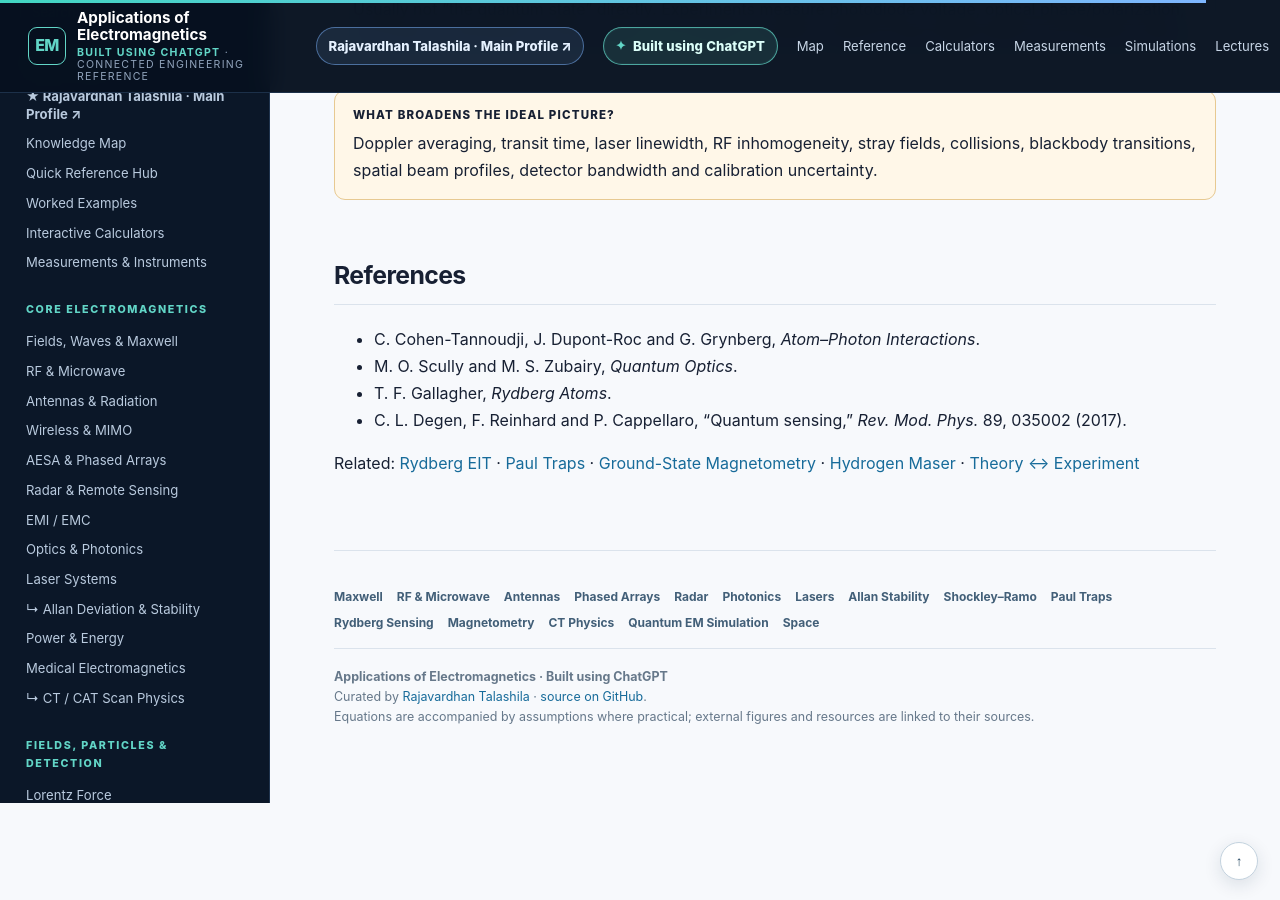
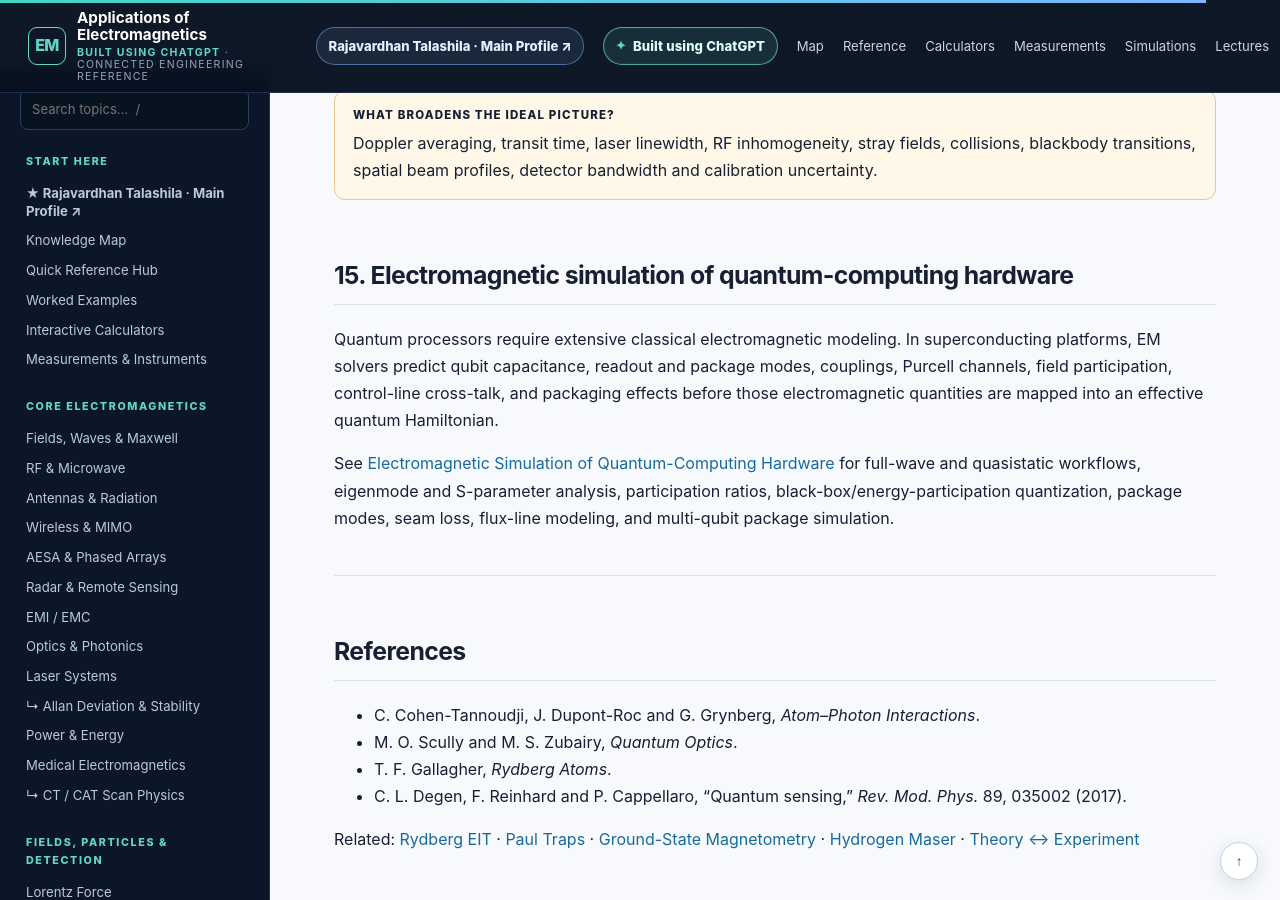
Before and after one commit to RajavardhanT/Electromagnetics_Applications, a Jekyll site: the page built from quantum/index.md, in a window 1280 px wide and 900 px high, scrolled down 4529 px. Built offline with Jekyll 4.4.1, drawn with Linux system fonts in a browser that asks for light colours.

Commit message:
Link EM simulation from quantum technologies

```diff
--- a/quantum/index.md
+++ b/quantum/index.md
@@ -134,6 +134,14 @@ Many atomic-sensing experiments can treat the applied laser/RF fields classicall
 
 <div class="engineering"><span class="callout-title">What broadens the ideal picture?</span>Doppler averaging, transit time, laser linewidth, RF inhomogeneity, stray fields, collisions, blackbody transitions, spatial beam profiles, detector bandwidth and calibration uncertainty.</div>
 
+## 15. Electromagnetic simulation of quantum-computing hardware
+
+Quantum processors require extensive classical electromagnetic modeling. In superconducting platforms, EM solvers predict qubit capacitance, readout and package modes, couplings, Purcell channels, field participation, control-line cross-talk, and packaging effects before those electromagnetic quantities are mapped into an effective quantum Hamiltonian.
+
+See [Electromagnetic Simulation of Quantum-Computing Hardware](em-simulation-quantum-computing.html) for full-wave and quasistatic workflows, eigenmode and S-parameter analysis, participation ratios, black-box/energy-participation quantization, package modes, seam loss, flux-line modeling, and multi-qubit package simulation.
+
+---
+
 ## References
 
 - C. Cohen-Tannoudji, J. Dupont-Roc and G. Grynberg, *Atom–Photon Interactions*.
```
